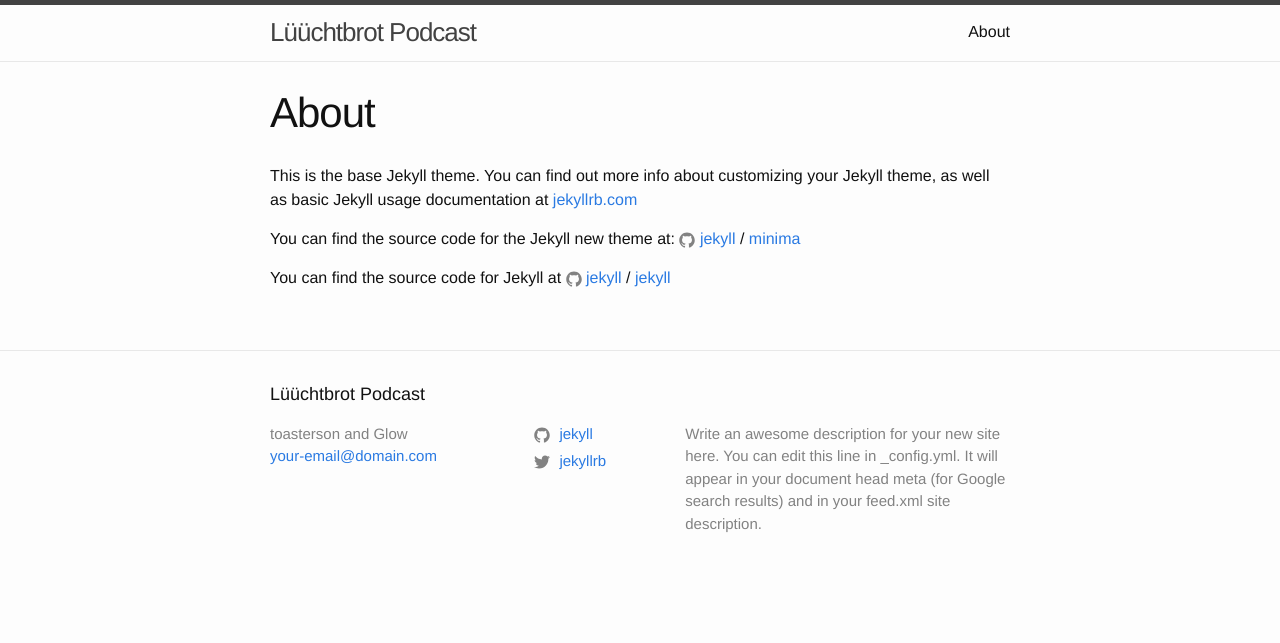
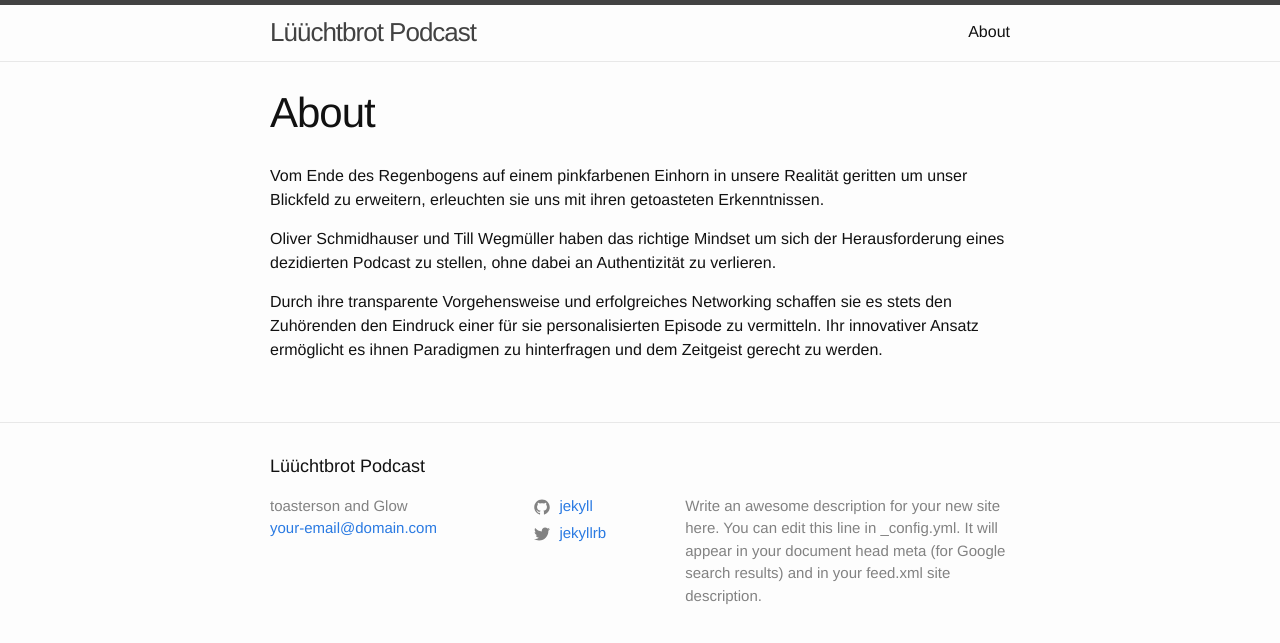
Before and after one commit to Neo-Oli/Podcast, a Jekyll site: the page built from about.md, in a window 1280 px wide. Shown: the top 643 px of the page. Built offline with Jekyll 4.4.1, drawn with Linux system fonts in a browser that asks for light colours.

Commit message:
Update about.md

```diff
--- a/about.md
+++ b/about.md
@@ -4,12 +4,8 @@ title: About
 permalink: /about/
 ---
 
-This is the base Jekyll theme. You can find out more info about customizing your Jekyll theme, as well as basic Jekyll usage documentation at [jekyllrb.com](https://jekyllrb.com/)
+Vom Ende des Regenbogens auf einem pinkfarbenen Einhorn in unsere Realität geritten um unser Blickfeld zu erweitern, erleuchten sie uns mit ihren getoasteten Erkenntnissen.
 
-You can find the source code for the Jekyll new theme at:
-{% include icon-github.html username="jekyll" %} /
-[minima](https://github.com/jekyll/minima)
+Oliver Schmidhauser und Till Wegmüller haben das richtige Mindset um sich der Herausforderung eines dezidierten Podcast zu stellen, ohne dabei an Authentizität zu verlieren.
 
-You can find the source code for Jekyll at
-{% include icon-github.html username="jekyll" %} /
-[jekyll](https://github.com/jekyll/jekyll)
+Durch ihre transparente Vorgehensweise und erfolgreiches Networking schaffen sie es stets den Zuhörenden den Eindruck einer für sie personalisierten Episode zu vermitteln. Ihr innovativer Ansatz ermöglicht es ihnen Paradigmen zu hinterfragen und dem Zeitgeist gerecht zu werden.
```
